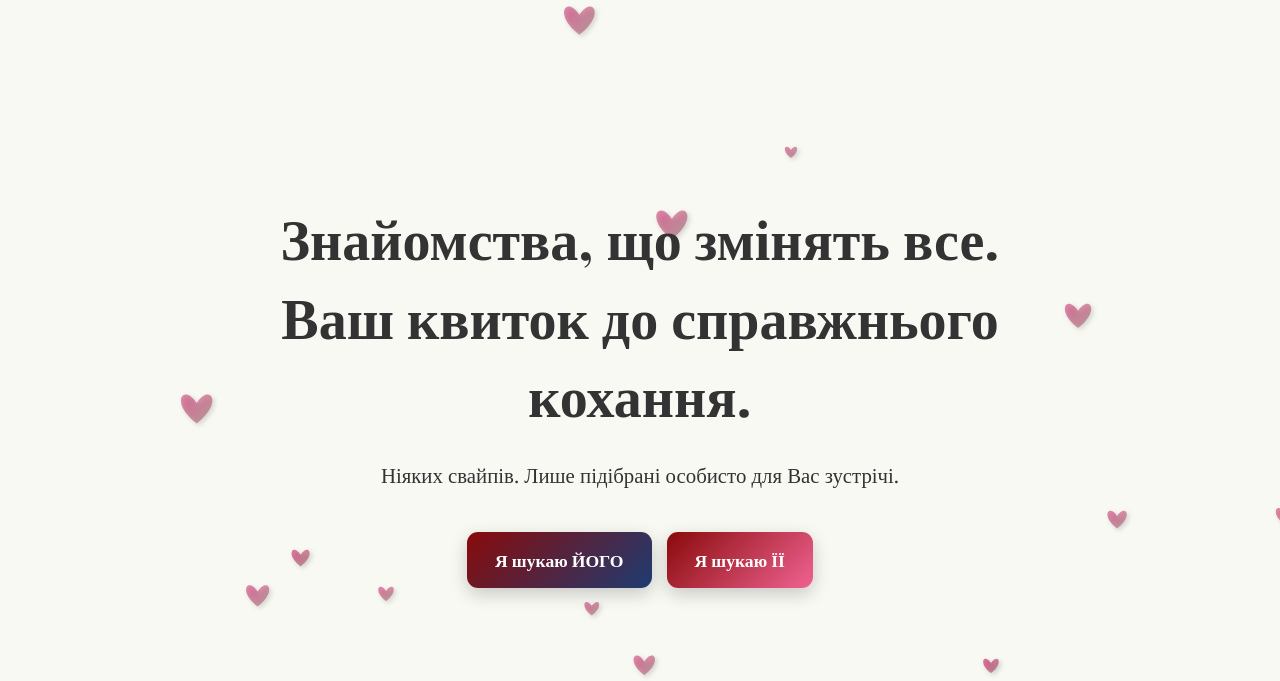
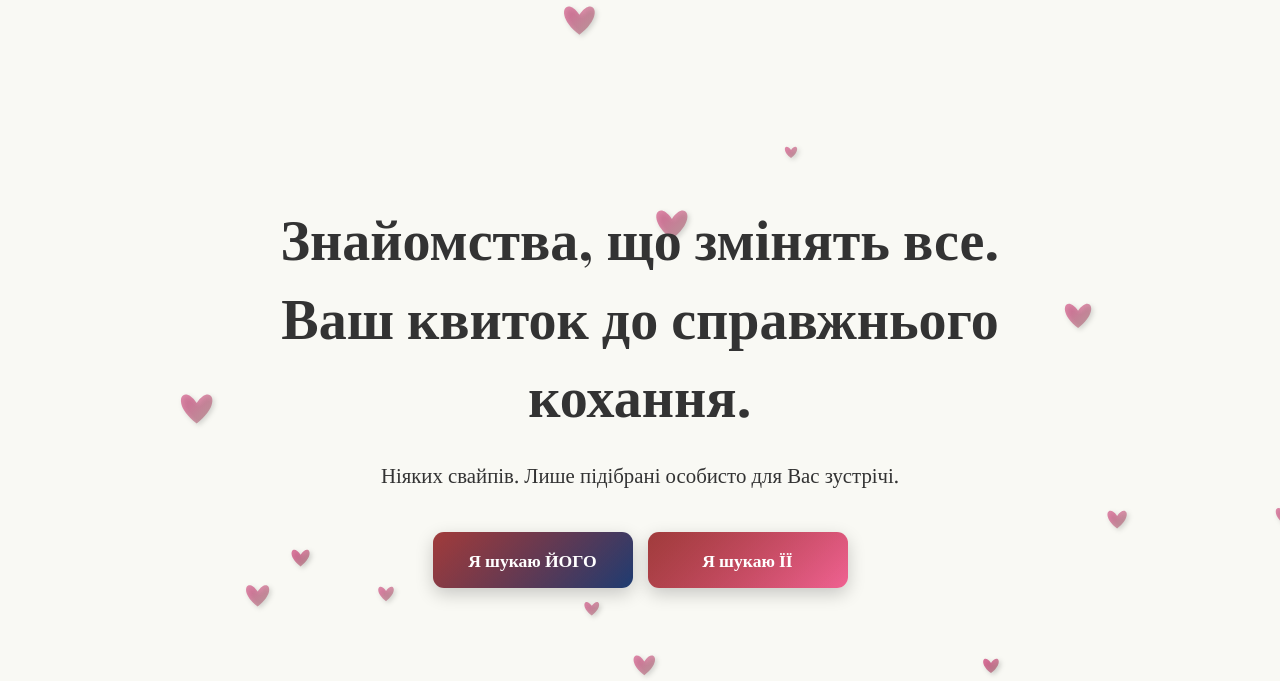
Before and after one commit to Yura88G/ticket-2-love-website-21.10, a plain HTML site: page index.html in a window 1280 px wide. Shown: the part 117-798 px from the top of the page. Drawn offline with nearby package versions, Linux system fonts and the light colour scheme; a web font is replaced by a local one.

Commit message:
Update style.css

```diff
--- a/css/style.css
+++ b/css/style.css
@@ -127,6 +127,7 @@ button, input, textarea, .main-nav a, .logo {
     overflow-y: visible;
     max-width: 100vw;
     margin: 0 auto;
+    box-sizing: border-box; /* Забезпечуємо коректне обчислення ширини */
 }
 
 .hero-canvas {
@@ -142,23 +143,20 @@ button, input, textarea, .main-nav a, .logo {
     z-index: 1;
     width: 100%;
     max-width: 800px;
-    padding: 0 20px; /* ❌ Без вертикальних padding */
+    padding: 0 20px; /* Без вертикальних padding, як ти вказав */
     margin: 0 auto;
     background: transparent;
     pointer-events: auto;
+    position: relative; /* Для ripple контейнера */
 }
-
 
 .hero-title {
     font-size: 2.2rem;
-    margin-bottom: 25px; /* 🔧 Більше простору після заголовка */
+    margin-bottom: 25px; /* Більше простору після заголовка */
     font-weight: 700;
     background: transparent;
     word-break: break-word;
-}
-
-.hero-title {
-    line-height: 1.4;
+    line-height: 1.4; /* Додано для кращого розбиття на рядки */
 }
 
 @keyframes fadeScaleIn {
@@ -170,18 +168,17 @@ button, input, textarea, .main-nav a, .logo {
 .hero-subtitle {
     font-size: 1.1rem;
     color: var(--color-dark-grey);
-    margin-bottom: 40px; /* 🔧 Ще більше простору перед кнопками */
+    margin-bottom: 40px; /* Ще більше простору перед кнопками */
     word-break: break-word;
 }
-
 
 .selection-block {
     display: flex;
     justify-content: center;
     gap: 15px;
-    margin-top: 0; /* ✅ Не додаємо зайвого зверху */
+    margin-top: 0; /* Не додаємо зайвого зверху */
+    position: relative; /* Контейнер для ripple */
 }
-
 
 .cta-button {
     display: inline-block;
@@ -190,14 +187,26 @@ button, input, textarea, .main-nav a, .logo {
     font-weight: 600;
     text-decoration: none;
     border-radius: 11px;
-    transition: all 0.4s ease;
+    transition: all 0.3s ease; /* Швидший перехід */
     color: #fff;
     position: relative;
     overflow: hidden;
     box-shadow: 0 6px 18px rgba(0, 0, 0, 0.2);
-    backdrop-filter: blur(6px); /* ✨ Glassmorphism */
+    backdrop-filter: blur(6px); /* Glassmorphism */
+    min-width: 200px; /* Фіксована мінімальна ширина */
+    text-align: center; /* Центруємо текст */
 }
 
+.cta-button::before {
+    content: "";
+    position: absolute;
+    top: 0;
+    left: 0;
+    width: 100%;
+    height: 100%;
+    background: linear-gradient(135deg, rgba(255, 255, 255, 0.2), transparent); /* Fallback для Glassmorphism */
+    z-index: -1;
+}
 
 .cta-him {
     background: linear-gradient(135deg, #890B0B, #1E3C72); /* Бордо → темно-синій */
@@ -218,18 +227,18 @@ button, input, textarea, .main-nav a, .logo {
     border-radius: 50%;
     transform: translate(-50%, -50%);
     transition: width 0.6s ease, height 0.6s ease;
+    z-index: 1;
 }
 
 .cta-button:hover::after {
-    width: 200%;
-    height: 200%;
+    width: 150%; /* Зменшено для кращого обрізання */
+    height: 150%;
 }
 
 .cta-button:hover {
     transform: scale(1.05);
     box-shadow: 0 10px 30px rgba(0, 0, 0, 0.3);
 }
-
 
 /* Адаптивність */
 @media (max-width: 480px) {
```
